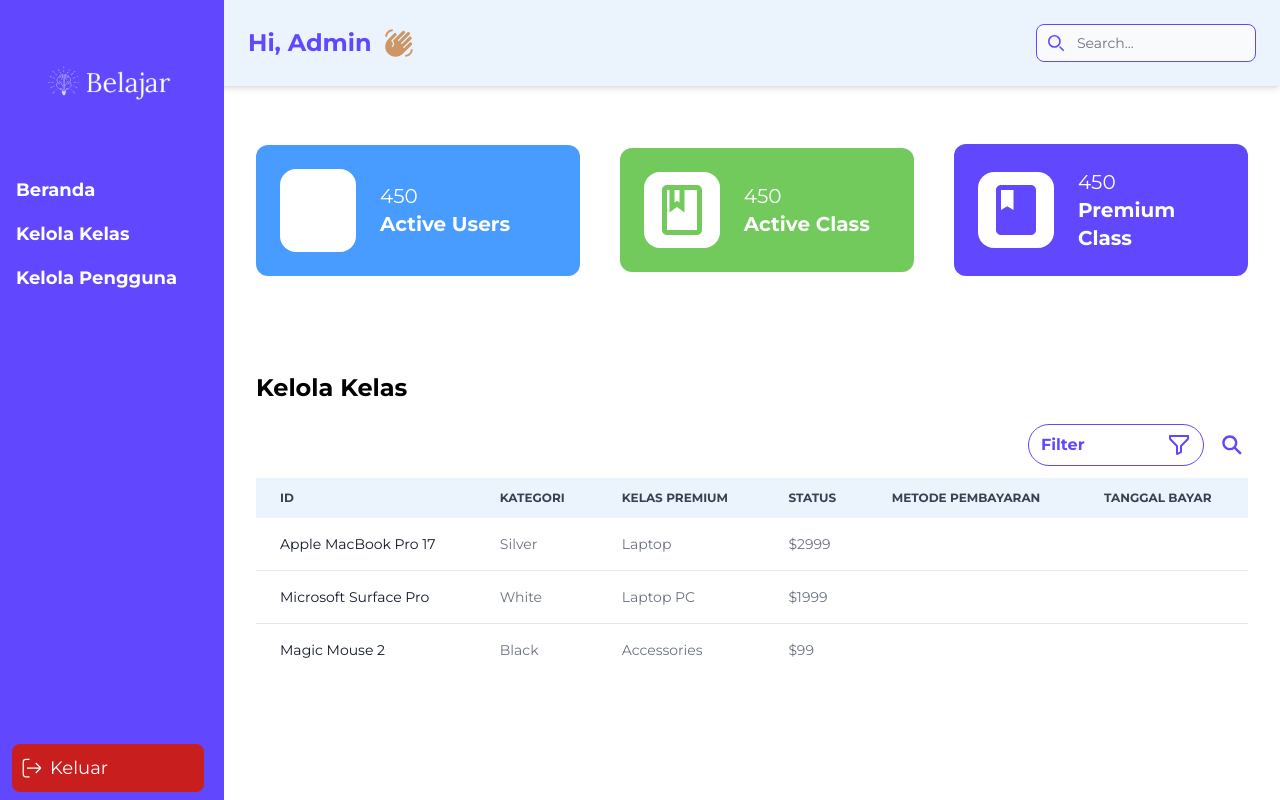
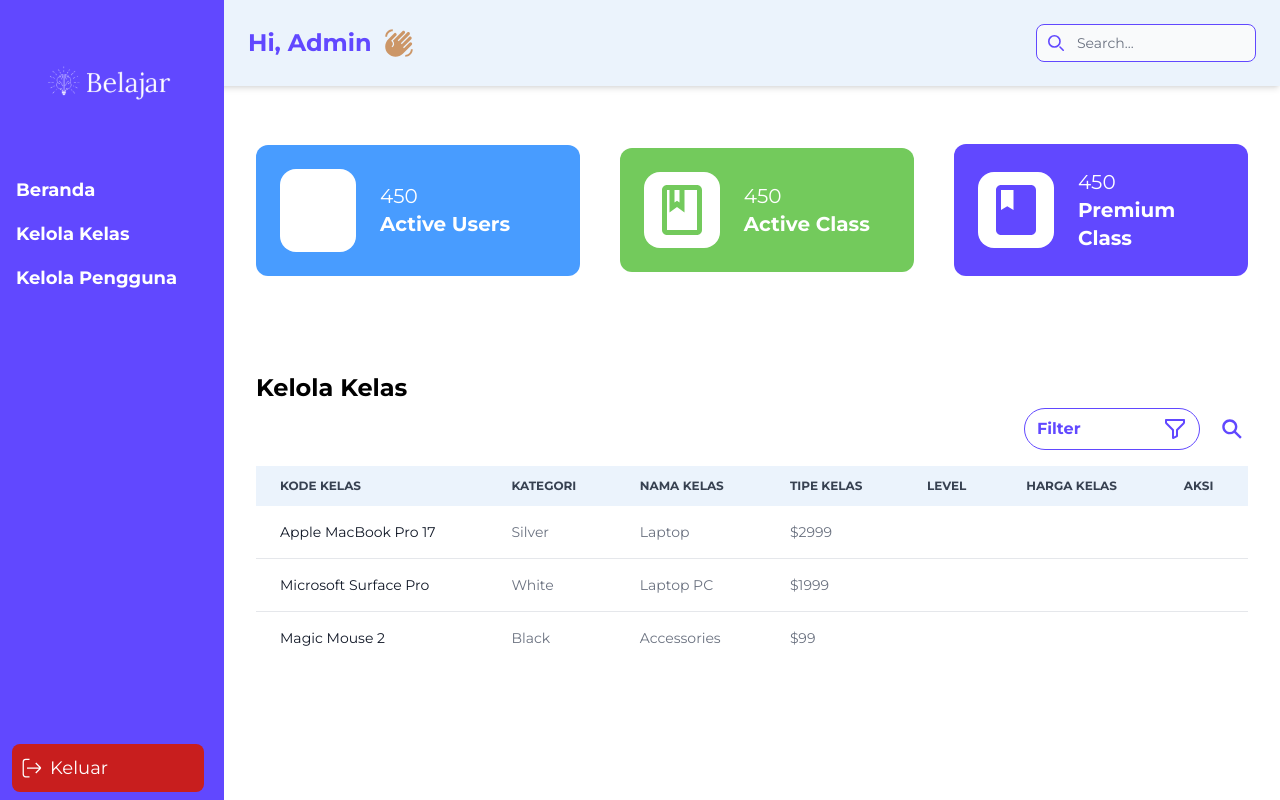
Before and after one commit to mochfajrin/ascent-frontend, a React (Vite) app: page /dashboard/class-management in a window 1280 px wide. Built offline with nearby package versions, Linux system fonts and the light colour scheme; some icons are missing.

Commit message:
another component

```diff
--- a/package.json
+++ b/package.json
@@ -11,6 +11,7 @@
   },
   "dependencies": {
     "aos": "^2.3.4",
+    "axios": "^1.6.2",
     "flowbite": "^2.2.0",
     "flowbite-react": "^0.6.4",
     "react": "^18.2.0",
--- /dev/null
+++ b/src/api/api.js
@@ -0,0 +1,10 @@
+import axios from "axios";
+
+const api = axios.create({
+  baseURL: "https://backend-production-f9e7.up.railway.app/api/v1",
+  headers: {
+    "Content-Type": "application/json",
+  },
+});
+
+export default api;
--- a/src/components/dashboard-components/CardStatistic.jsx
+++ b/src/components/dashboard-components/CardStatistic.jsx
@@ -1,7 +1,10 @@
+import { useEffect } from "react";
+
 import { PiUsersLight } from "react-icons/pi";
 import { MdOutlineClass, MdClass } from "react-icons/md";
 
 const CardStatistic = () => {
+  useEffect(() => {});
   return (
     <div className="flex flex-col place-items-center max-md:space-y-7 md:flex-row md:space-x-2 lg:space-x-6 xl:space-x-10 ">
       <div className="flex flex-row items-center space-x-5 md:space-x-3 xl:space-x-6 bg-[#489CFF] p-6 md:p-3 w-5/6 lg:w-4/6 xl:min-w-3/5 lg:p-4 xl:p-6  rounded-xl">
--- a/src/components/dashboard-components/Table.jsx
+++ b/src/components/dashboard-components/Table.jsx
@@ -1,5 +1,5 @@
+/* eslint-disable react/prop-types */
 import { IoSearchSharp } from "react-icons/io5";
-import { BiMoneyWithdraw } from "react-icons/bi";
 
 import SearchInput from "./SearchInput";
 import { useState } from "react";
@@ -8,7 +8,7 @@
 
 import TableFilter from "./TableFilter";
 
-const Table = () => {
+const Table = ({ colom }) => {
   const [searchInput, setSearchInput] = useState(false);
 
   const searchInputShow = () => {
@@ -22,10 +22,10 @@
     }
   };
   return (
-    <div className="relative overflow-x-auto mt-5 ">
+    <div className="relative overflow-x-auto">
       <div className="flex flex-col space-y-5 max-md:w-96 lg:flex-row lg:items-center justify-end">
         <div className="flex flex-row items-center space-x-3">
-          <div>
+          <div className="p-1">
             <TableFilter hideSearchInput={() => setSearchInput(false)} />
           </div>
           {searchInput ? (
@@ -45,24 +45,11 @@
       <table className="w-full text-sm text-left rtl:text-right text-gray-500 mt-3">
         <thead className="text-xs text-gray-700 uppercase bg-[#EBF3FC]">
           <tr>
-            <th scope="col" className="px-6 py-3">
-              ID
-            </th>
-            <th scope="col" className="px-6 py-3">
-              Kategori
-            </th>
-            <th scope="col" className="px-6 py-3">
-              Kelas Premium
-            </th>
-            <th scope="col" className="px-6 py-3">
-              Status
-            </th>
-            <th scope="col" className="px-6 py-3">
-              Metode Pembayaran
-            </th>
-            <th scope="col" className="px-6 py-3">
-              Tanggal Bayar
-            </th>
+            {colom.map((colName, i) => (
+              <th key={i} scope="col" className="px-6 py-3">
+                {colName.col}
+              </th>
+            ))}
           </tr>
         </thead>
         <tbody>
--- a/src/pages/admin-page/dashboard-pages/CourseManagement.jsx
+++ b/src/pages/admin-page/dashboard-pages/CourseManagement.jsx
@@ -2,12 +2,21 @@
 import Table from "../../../components/dashboard-components/Table";
 
 const CourseManagement = () => {
+  const tableColumns = [
+    { col: "KODE KELAS" },
+    { col: "KATEGORI" },
+    { col: "NAMA KELAS" },
+    { col: "TIPE KELAS" },
+    { col: "LEVEL" },
+    { col: "HARGA KELAS" },
+    { col: "AKSI" },
+  ];
   return (
     <>
       <CardStatistic />
       <div className="mt-16 md:mt-12 xl:mt-24 max-md:ml-8 ">
         <p className="font-bold md:text-2xl text-xl pb-0 ">Kelola Kelas</p>
-        <Table />
+        <Table colom={tableColumns} />
       </div>
     </>
   );
--- a/src/pages/admin-page/dashboard-pages/Home.jsx
+++ b/src/pages/admin-page/dashboard-pages/Home.jsx
@@ -4,6 +4,15 @@
 import Table from "../../../components/dashboard-components/Table";
 
 const Home = () => {
+  const tableColumns = [
+    { col: "ID" },
+    { col: "KATEGORI" },
+    { col: "KELAS PREMIUM" },
+    { col: "STATUS" },
+    { col: "METODE PEMBAYARAN" },
+    { col: "TANGGAL BAYAR" },
+  ];
+
   return (
     <>
       <CardStatistic />
@@ -12,7 +21,7 @@
           <p className="font-bold md:text-2xl text-xl ">Status pembayaran</p>
           <BiMoneyWithdraw className="text-4xl text-green-500" />
         </div>
-        <Table />
+        <Table colom={tableColumns} />
       </div>
     </>
   );
```
Also changed, not shown: src/components/dashboard-components/AddCourse.jsx (added), 1 other file (tests, documents, lock files or other folders).
